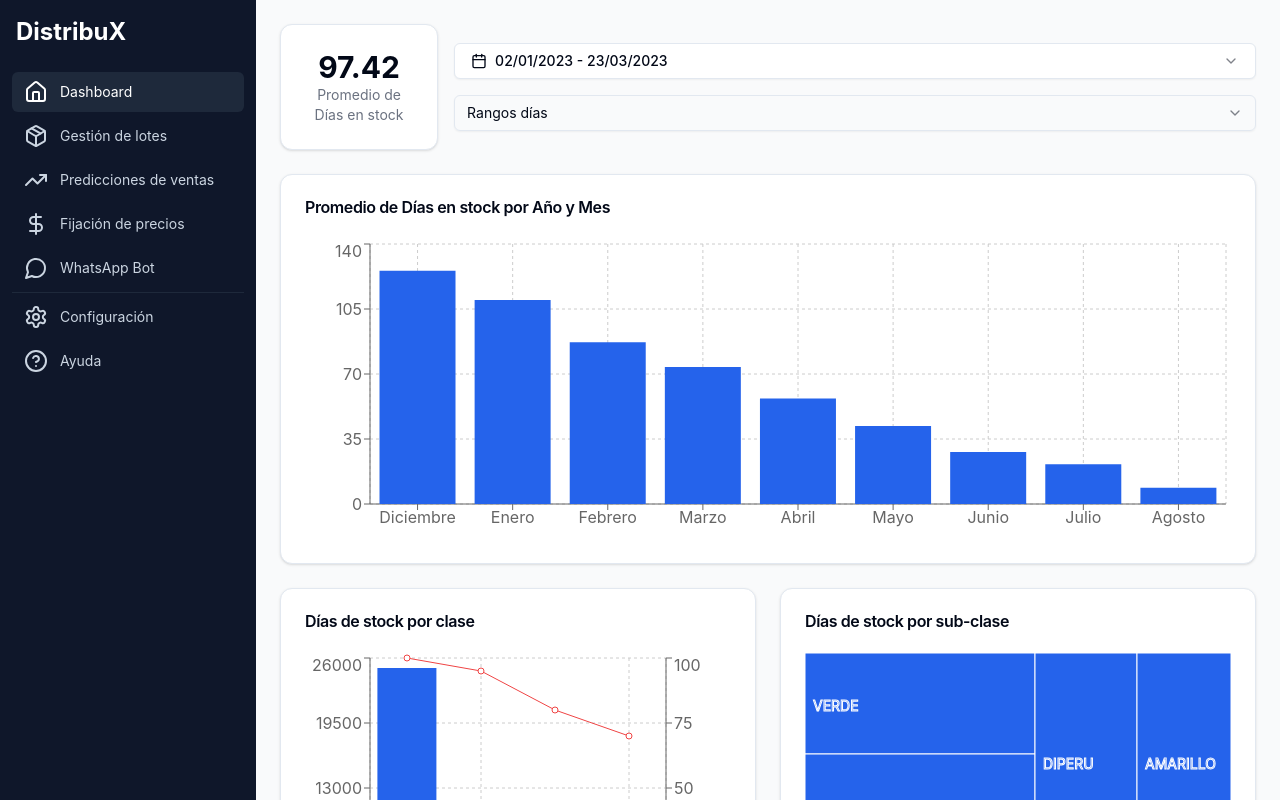
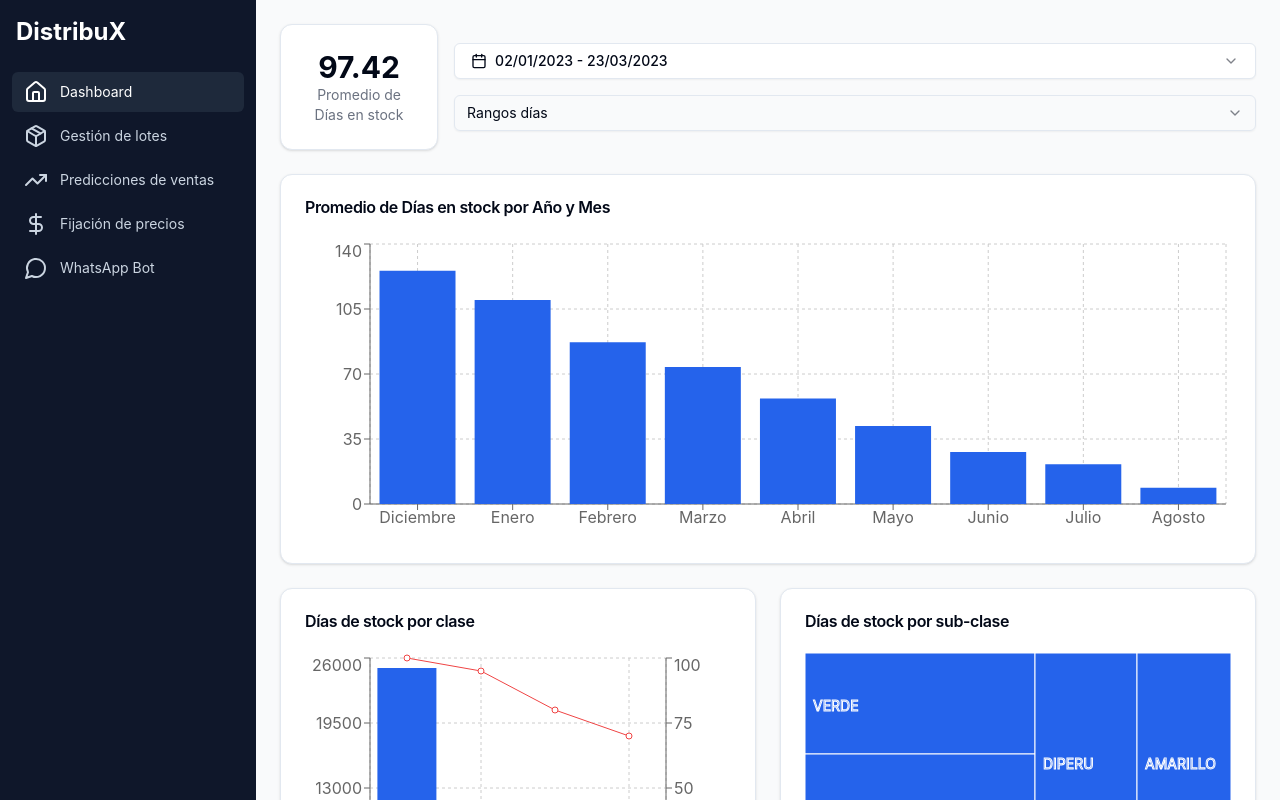
Before and after one commit to Distribux/Inspiratec-Distribux, a React (Vite) app in the folder frontend/: page / in a window 1280 px wide. Shown: the top 800 px of the page. Built offline with nearby package versions, Linux system fonts and the light colour scheme.

Commit message:
master: remove config and help sections

```diff
--- a/frontend/src/components/Sidebar.tsx
+++ b/frontend/src/components/Sidebar.tsx
@@ -77,22 +77,6 @@ const Sidebar = () => {
           target="_blank"
           isActive={currentPath === '/whatsapp'}
         />
-
-        {/* Separator */}
-        <div className="my-4 border-t border-slate-800" />
-
-        <SidebarItem
-          icon={<Settings />}
-          label="Configuración"
-          href="/configuracion"
-          isActive={currentPath === '/configuracion'}
-        />
-        <SidebarItem
-          icon={<HelpCircle />}
-          label="Ayuda"
-          href="/ayuda"
-          isActive={currentPath === '/ayuda'}
-        />
       </nav>
     </aside>
   );
```
